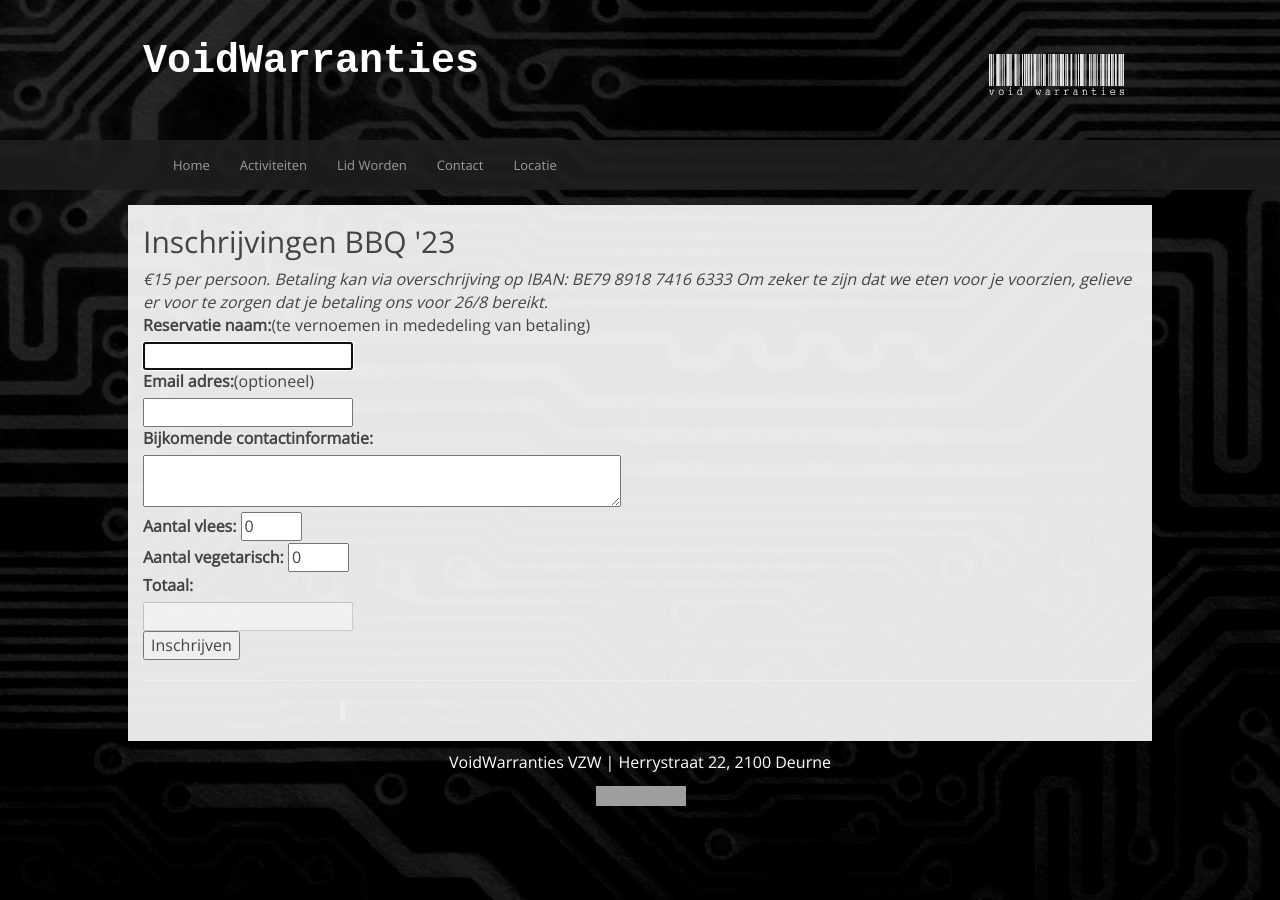
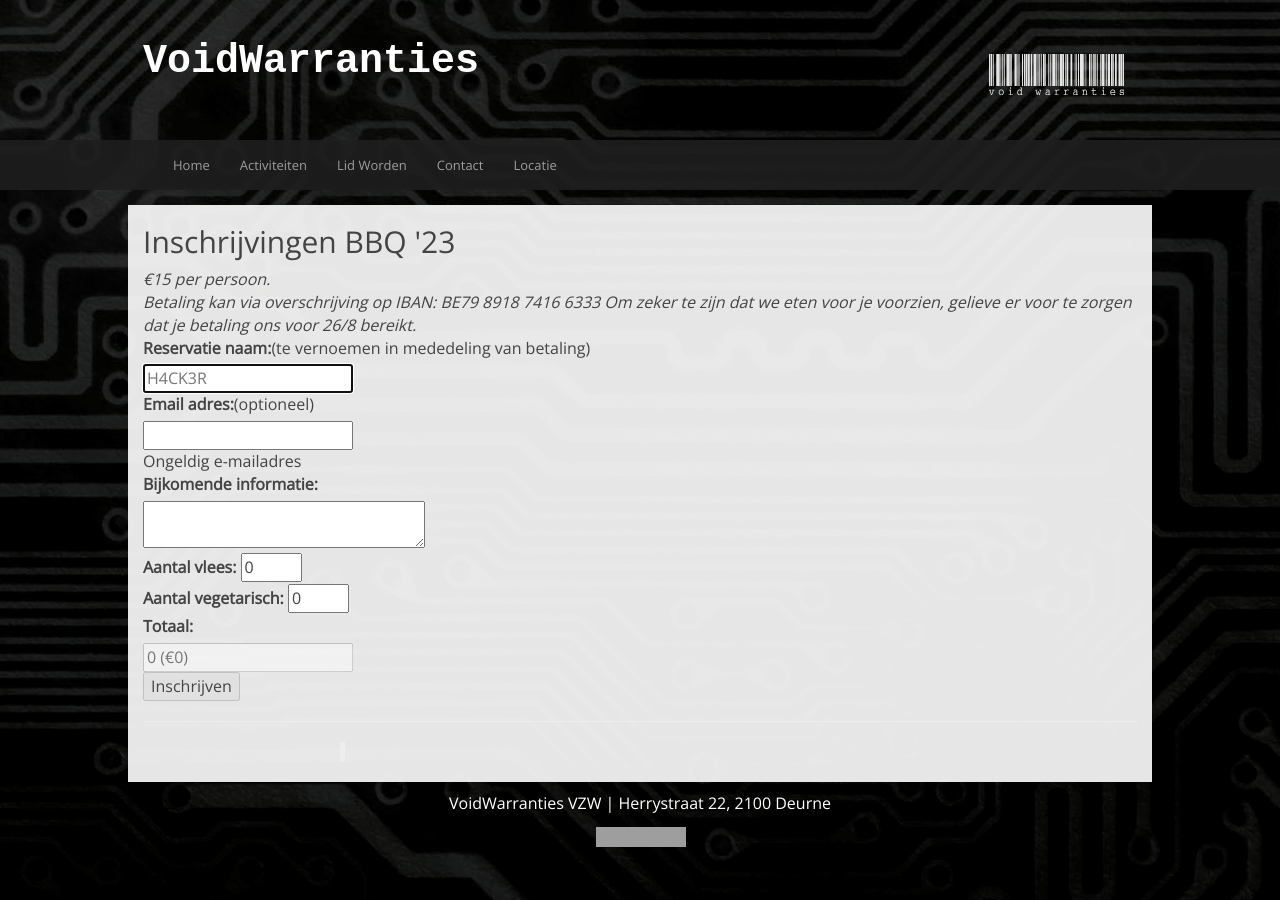
Before and after one commit to voidwarranties/voidwarranties.github.io, a Jekyll site: the page built from BBQ.md, in a window 1280 px wide. Built offline with Jekyll 4.4.1, drawn with Linux system fonts in a browser that asks for light colours; our own code applies the rules of GitHub Pages for plain Markdown files; grey boxes are pictures that could not be loaded.

Commit message:
improvements

```diff
--- a/BBQ.md
+++ b/BBQ.md
@@ -50,23 +58,24 @@
   </script>
 
 <form onsubmit="event.preventDefault(); submitForm();" onchange="calcTotal()">
-    <i>€15 per persoon.
+    <i>€15 per persoon.<br>
     Betaling kan via overschrijving op IBAN:  BE79 8918 7416 6333
 Om zeker te zijn dat we eten voor je voorzien, gelieve er voor te zorgen dat je betaling ons voor 26/8 bereikt.</i><br>
     <label for="name">Reservatie naam:</label>(te vernoemen in mededeling van betaling)<br>
-    <input type="text" name="name" required="" autofocus="" id="name"><br>
+    <input type="text" name="name" required="" autofocus="" placeholder="H4CK3R" id="name"><br>
     <label for="email">Email adres:</label>(optioneel)<br>
-    <input type="email" name="email" id="email"><br>
-    <label for="contact">Bijkomende contactinformatie:</label><br>
-    <textarea type="text" name="contact" rows="2" cols="50" id="contact"></textarea><br>
+    <input type="email" name="email" id="email" pattern="[a-zA-Z0-9._%+-]+@[a-zA-Z0-9.-]+\.[a-zA-Z]{2,}"><br>
+<span class="error-message">Ongeldig e-mailadres</span><br>
+    <label for="contact">Bijkomende informatie:</label><br>
+    <textarea type="text" name="contact" rows="2" cols="50" id="contact" style="width: 282px; height: 47px;"></textarea><br>
     <label for="meat">Aantal vlees:</label>
     <input type="number" name="meat" value="0" min="0" max="99" required="" id="meat"><br>
     <label for="vegi">Aantal vegetarisch:</label>
     <input type="number" name="vegi" value="0" min="0" max="99" required="" id="vegi"><br>
     <label for="total">Totaal:</label><br>
-    <input type="text" name="total" id="total" disabled>
+    <input type="text" name="total" id="total" placeholder="0 (€0)" disabled="">
     <br>
-    <input type="submit" value="Inschrijven">
+    <input type="submit" value="Inschrijven" id="submit" disabled>
 </form>
 </div>
 <div id="response">
```
Also changed, not shown: other parts of BBQ.md (+14 -6 lines).
